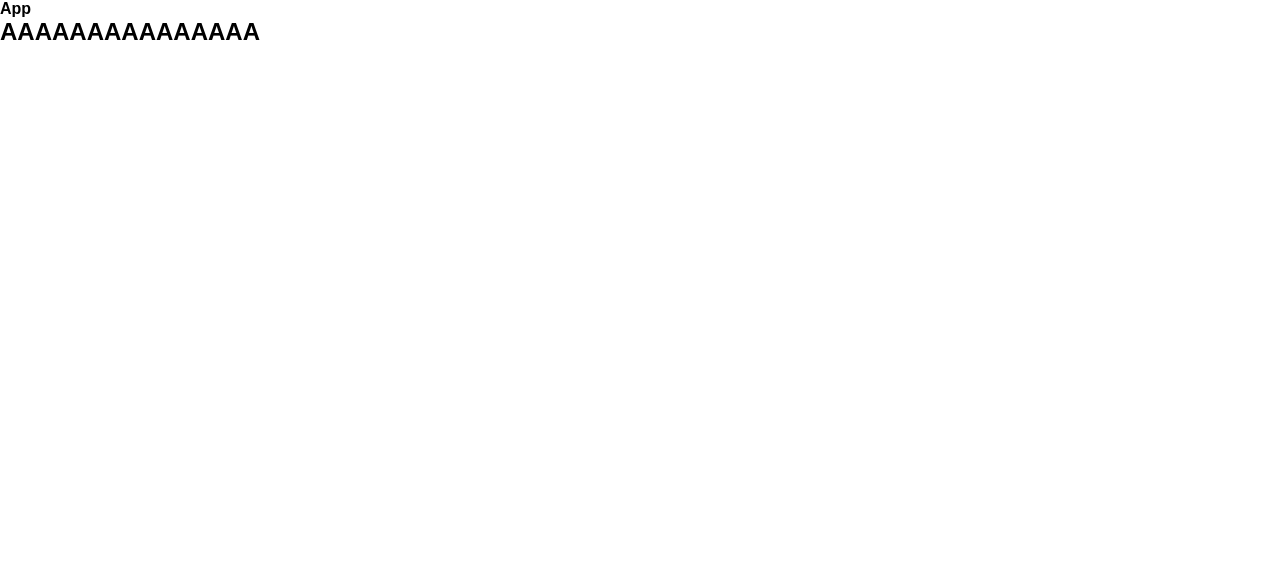
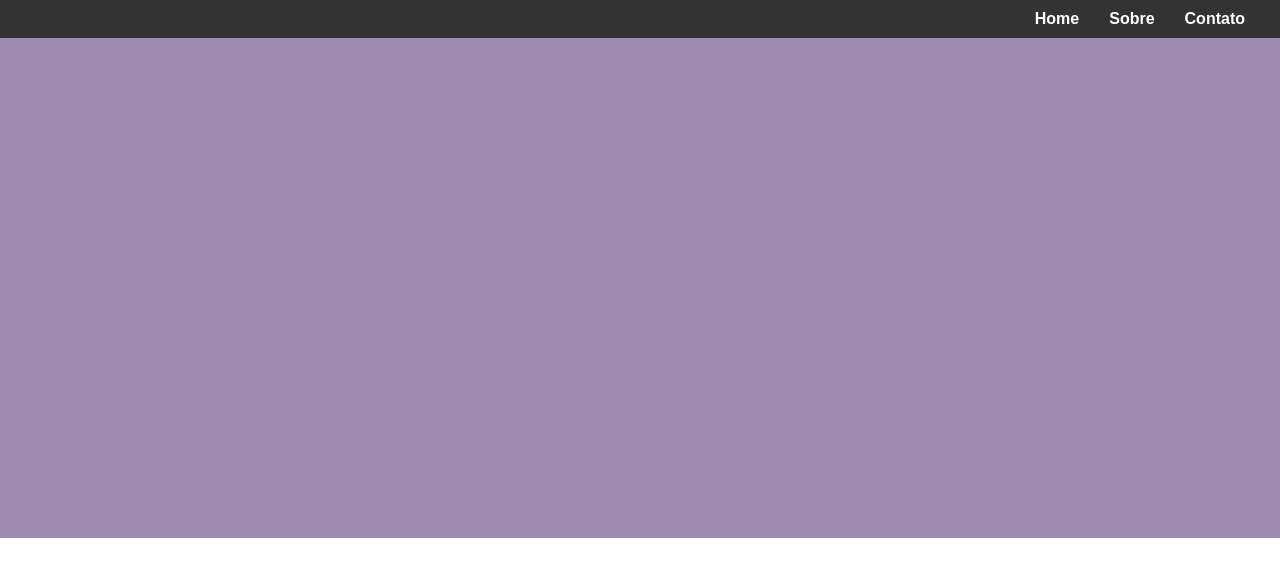
Before and after one commit to mafenandaup/Portifolio-dev, a React (Vite) app in the folder portifolio-main/: page / in a window 1280 px wide. Shown: the top 576 px of the page. Built offline with nearby package versions, Linux system fonts and the light colour scheme; a web font is replaced by a local one.

Commit message:
feat: criação navbar

```diff
--- a/portifolio-main/src/App.jsx
+++ b/portifolio-main/src/App.jsx
@@ -5,7 +5,6 @@ function App() {
 
   return (
     <>
-      App
       <Home />
     </>
   )
--- a/portifolio-main/src/pages/home/sections/Hero/Hero.css
+++ b/portifolio-main/src/pages/home/sections/Hero/Hero.css
@@ -0,0 +1,39 @@
+
+#root {
+    --forest-green: #478926ff;
+    --mantis: #7bba44ff;
+    --green-yellow: #afeb61ff;
+    --notpureblack: rgb(31, 31, 31);
+    --baby-powder: #f4f5f0ff;
+    --lavender-blush: #e1d7e0ff;
+    --african-violet: #9f8bb2ff;
+    --rebecca-purple: #5c3e84ff;
+}
+
+.hero-contain{
+    background-color:var(--african-violet);
+    width: 100vw;
+    height: 500px;
+}
+
+.navbar{
+    background-color: black;
+}
+
+/* Estilização da Navbar */
+.navbar {
+    background-color: #333;
+    padding: 10px 20px;
+    display: flex;
+    justify-content: flex-end;
+    align-items: center;
+    width: 100vw;
+}
+
+.navbar-links a {
+    color: #fff;
+    text-decoration: none;
+    margin: 0 15px;
+    font-size: 16px;
+    transition: color 0.3s;
+}
--- a/portifolio-main/src/pages/home/sections/Hero/Hero.jsx
+++ b/portifolio-main/src/pages/home/sections/Hero/Hero.jsx
@@ -1,13 +1,21 @@
 import './Hero.css'
+
 function Hero() {
-
     return (
         <>
-            <div>
-                <h2>AAAAAAAAAAAAAAA</h2>
+            <nav className='navbar'>
+                <div className='navbar-links'>
+                    <a href='#home'>Home</a>
+                    <a href='#about'>Sobre</a>
+                    <a href='#contact'>Contato</a>
+                </div>
+            </nav>
+
+            <div className='hero-contain'>
+
             </div>
         </>
-    )
+    );
 }
 
-export default Hero
+export default Hero;
```
